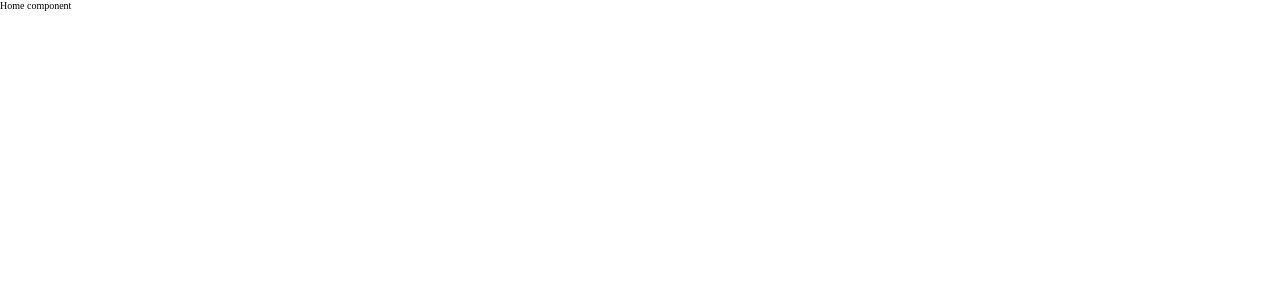
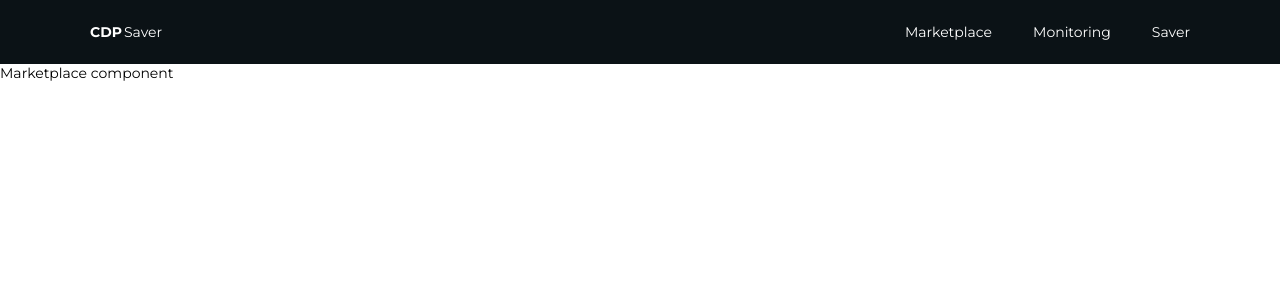
Before and after one commit to Alexintosh/cdpsaver, a React app in the folder client/: page /marketplace in a window 1280 px wide. Shown: the top 300 px of the page. Built offline with nearby package versions, Linux system fonts and the light colour scheme.

Commit message:
Add common scss files, add App header, fix routing.

```diff
--- /dev/null
+++ b/client/src/common/colors.scss
@@ -0,0 +1 @@
+$very-dark-gray: #0B1216;
--- /dev/null
+++ b/client/src/common/text.scss
@@ -0,0 +1,57 @@
+@import url('https://fonts.googleapis.com/css?family=Montserrat:400,500,700');
+
+$main-font: 'Montserrat', sans-serif;
+
+//FONT SIZES ( 1rem = 10px )
+$font-size-giant: 2.2rem;
+$font-size-extra-large: 2rem;
+$font-size-large: 1.8rem;
+$font-size-medium: 1.6rem;
+$font-size-regular: 1.4rem;
+$font-size-small: 1.2rem;
+$font-size-extra-small: 1rem;
+$font-size-tiny: 0.8rem;
+
+//FONT WEIGHTS
+$font-weight-bold: 700;
+$font-weight-semi-bold: 500;
+$font-weight-normal: 400;
+$font-weight-thin: 300;
+
+.text-giant{
+  font-size: $font-size-giant;
+}
+.text-extra-large{
+  font-size: $font-size-extra-large;
+}
+.text-large{
+  font-size: $font-size-large;
+}
+.text-medium{
+  font-size: $font-size-medium;
+}
+.text-regular{
+  font-size: $font-size-regular;
+}
+.text-small{
+  font-size: $font-size-small;
+}
+.text-extra-small{
+  font-size: $font-size-extra-small;
+}
+.text-tiny{
+  font-size: $font-size-tiny;
+}
+
+.text-bold{
+  font-weight: $font-weight-bold;
+}
+.text-semi-bold{
+  font-weight: $font-weight-semi-bold;
+}
+.text-normal{
+  font-weight: $font-weight-normal;
+}
+.text-light{
+  font-weight: $font-weight-thin;
+}
--- /dev/null
+++ b/client/src/common/variables.scss
@@ -0,0 +1,16 @@
+@mixin hover-transition {
+  transition: all 420ms cubic-bezier(.165,.84,.44,1);
+}
+
+@mixin flex-center {
+  display: flex;
+  align-items: center;
+  justify-content: center;
+}
+
+@mixin ellipsis {
+  overflow: hidden;
+  text-overflow: ellipsis;
+  align-items: center;
+  white-space: nowrap;
+}
--- a/client/src/components/App/App.scss
+++ b/client/src/components/App/App.scss
@@ -1,3 +1,5 @@
+@import "../../common/text";
+
 * {
   box-sizing: border-box;
 }
@@ -12,11 +14,16 @@ html {
 body {
   margin: 0;
   padding: 0;
-  //font-size: $font-size-regular;
-  //font-family: $main-font;
+  font-size: $font-size-regular;
+  font-family: $main-font;
 }
 
 a {
   color: inherit;
   text-decoration: none;
 }
+
+.width-container {
+  max-width: 1100px;
+  margin: 0 auto;
+}
--- a/client/src/components/App/Routes.jsx
+++ b/client/src/components/App/Routes.jsx
@@ -2,6 +2,7 @@ import React, { Component } from 'react';
 import { connect, Provider } from 'react-redux';
 import PropTypes from 'prop-types';
 import { BrowserRouter, Route, Switch } from 'react-router-dom';
+import Header from '../Header/Header';
 import Homepage from '../HomePage/Homepage';
 import MarketplacePage from '../MarketplacePage/MarketplacePage';
 import SaverPage from '../SaverPage/SaverPage';
@@ -17,13 +18,17 @@ class RoutesWrapper extends Component {
     return (
       <Provider store={store}>
         <BrowserRouter>
-          <Switch>
-            <Route path="/" component={Homepage} />
-            <Route path="/marketplace" component={MarketplacePage} />
-            <Route path="/saver" component={SaverPage} />
-            <Route path="/notifier" component={NotifierPage} />
-            <Route component={Page404} />
-          </Switch>
+          <div>
+            <Header />
+
+            <Switch>
+              <Route exact path="/" component={Homepage} />
+              <Route path="/marketplace" component={MarketplacePage} />
+              <Route path="/saver" component={SaverPage} />
+              <Route path="/notifier" component={NotifierPage} />
+              <Route path="*" component={Page404} />
+            </Switch>
+          </div>
         </BrowserRouter>
       </Provider>
     );
--- /dev/null
+++ b/client/src/components/Header/Header.jsx
@@ -0,0 +1,25 @@
+import React from 'react';
+import { Link } from 'react-router-dom';
+
+import './Header.scss';
+
+const Header = () => (
+  <div className="header-wrapper">
+    <div className=" width-container">
+      <Link className="logo-wrapper" to="/">
+        <span>CDP</span>
+        Saver
+      </Link>
+
+      <div className="links-wrapper">
+        <Link to="/marketplace">Marketplace</Link>
+        <Link to="/notifier">Monitoring</Link>
+        <Link to="/saver">Saver</Link>
+      </div>
+    </div>
+  </div>
+);
+
+Header.propTypes = {};
+
+export default Header;
--- /dev/null
+++ b/client/src/components/Header/Header.scss
@@ -0,0 +1,33 @@
+@import "../../common/colors";
+@import "../../common/variables";
+@import "../../common/text";
+
+.header-wrapper {
+  padding: 23px 0;
+  background: $very-dark-gray;
+  color: #fff;
+
+  a {
+    @include hover-transition;
+
+    &:hover {
+      opacity: 0.7;
+    }
+  }
+
+  .width-container {
+    display: flex;
+    align-items: center;
+    justify-content: space-between;
+  }
+
+  .logo-wrapper span {
+    text-transform: uppercase;
+    font-weight: $font-weight-bold;
+    margin-right: 2px;
+  }
+
+  .links-wrapper a:not(:last-child) {
+    margin-right: 41px;
+  }
+}
```
